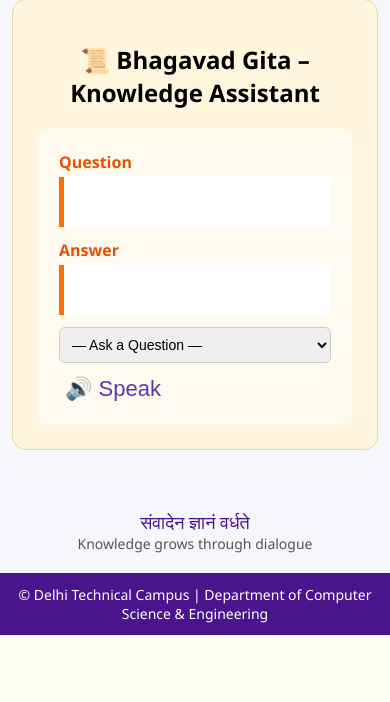
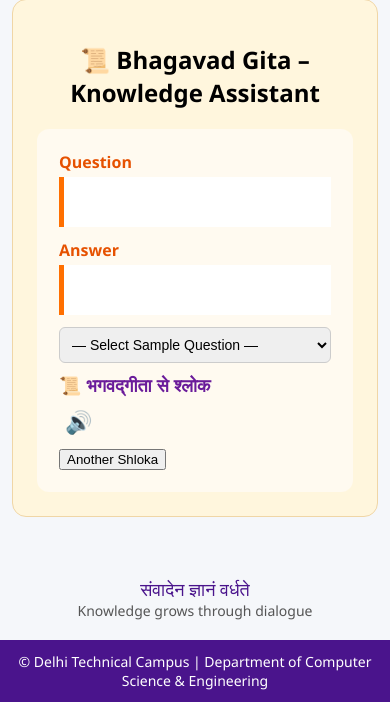
Before and after one commit to svermaa97-collab/Sanskrit-Geeta-Bodh, a Flask app: page / in a window 390 px wide. Shown: the part 1367-2069 px from the top of the page. Before the commit the page ends 2002 px from the top, so only its background shows below. Run offline with Flask 3, Linux system fonts and the light colour scheme.

Commit message:
UI fix: clickable Gita shloka and aligned controls

```diff
--- a/templates/index.html
+++ b/templates/index.html
@@ -132,6 +132,46 @@ header img {
     white-space: pre-line;
 }
 
+/* ===== GITA CONTROL ROW ===== */
+.gita-controls {
+    display: flex;
+    align-items: center;
+    gap: 20px;          /* space between text, speaker, button */
+    margin-top: 12px;
+}
+
+.gita-label {
+    font-size: 18px;
+    font-weight: 600;
+    color: #6a1b9a;
+}
+
+.gita-controls .icon-btn {
+    font-size: 22px;
+    cursor: pointer;
+}
+
+.gita-label-btn {
+    background: none;
+    border: none;
+    font-size: 18px;
+    font-weight: 600;
+    color: #6a1b9a;
+    cursor: pointer;
+    padding: 0;
+}
+
+.gita-label-btn:hover {
+    text-decoration: underline;
+}
+
+
+
+#gita-controls .icon-btn {
+    cursor: pointer;
+}
+
+
 /* ================= FORM LAYOUT ================= */
 .row {
     display: grid;
@@ -219,6 +259,21 @@ footer {
     .page-wrapper {
         padding: 20px 12px;
     }
+
+    .gita-controls {
+        flex-direction: column;
+        align-items: flex-start;
+        gap: 10px;
+    }
+
+    .gita-controls {
+        flex-wrap: wrap;
+        gap: 12px;
+    }
+
+    .gita-actions {
+        justify-content: flex-start;
+    }
 }
 </style>
 </head>
@@ -262,7 +317,7 @@ footer {
     <option value="त्वं कः असि">त्वं कः असि</option>
     <option value="संस्कृतम् किम्">संस्कृतम् किम्</option>
     <option value="भारतस्य राजधानी का">भारतस्य राजधानी का</option>
-    <option value="धन्यवादः">धन्यवादः</option>
+
 </select>
 
 <br><br>
@@ -317,15 +372,25 @@ footer {
 <div id="gita_answer" class="gita-box"></div>
 
 <select id="gita_q" onchange="askGita()">
-    <option value="">— Ask a Question —</option>
+    <option value="">— Select Sample Question —</option>
     <option value="chapters">How many chapters are in Bhagavad Gita?</option>
     <option value="verses">How many verses are in Bhagavad Gita?</option>
-    <option value="shloka">Give me one Bhagavad Gita shloka</option>
+    <option value="krishna">Who narrated the Bhagavad Gita?</option>
+    <option value="arjuna">To whom was Bhagavad Gita spoken?</option>
+    <option value="message">What is the central message of Bhagavad Gita?</option>
 </select>
 
-<div style="margin-top:12px;">
-    <button class="icon-btn" onclick="speakGita()">🔊 Speak</button>
-    <button id="moreBtn" onclick="anotherShloka()" style="display:none;">
+
+<div class="gita-controls">
+    <button class="gita-label-btn" onclick="showShloka()">
+        📜 भगवद्गीता से श्लोक
+    </button>
+
+    <button class="icon-btn" onclick="speakGita()" title="Listen">
+        🔊
+    </button>
+
+    <button id="moreBtn" onclick="anotherShloka()">
         Another Shloka
     </button>
 </div>
@@ -349,12 +414,20 @@ footer {
 /* ===== Sanskrit Chatbot ===== */
 let lastEnglishAnswer = "";
 
+let recognition;
+
 function listen() {
-    const r = new webkitSpeechRecognition();
-    r.lang = "hi-IN";
-    r.start();
-    r.onresult = e => send(e.results[0][0].transcript);
+    if (recognition) recognition.abort();
+
+    recognition = new webkitSpeechRecognition();
+    recognition.lang = "hi-IN";
+    recognition.start();
+
+    recognition.onresult = e => {
+        send(e.results[0][0].transcript);
+    };
 }
+
 
 function selectQuestion() {
     if (sample_q.value) send(sample_q.value);
@@ -407,53 +480,83 @@ const shlokas = [
 let currentGitaText = "";
 
 function askGita() {
-    speechSynthesis.cancel();
+    if (!gita_q.value) return;
+
+    gita_question.innerText =
+        gita_q.options[gita_q.selectedIndex].text;
+
+    let ans = "";
+
+    if (gita_q.value === "chapters")
+        ans = "Bhagavad Gita has 18 chapters.";
+
+    else if (gita_q.value === "verses")
+        ans = "Bhagavad Gita has approximately 700 verses.";
+
+    else if (gita_q.value === "krishna")
+        ans = "Bhagavad Gita was narrated by Lord Krishna.";
+
+    else if (gita_q.value === "arjuna")
+        ans = "Bhagavad Gita was spoken to Arjuna.";
+
+    else if (gita_q.value === "message")
+        ans = "The Bhagavad Gita teaches duty, righteousness, and self-realization.";
+
+    gita_answer.innerText = ans;
+    currentGitaText = ans;
+
     document.getElementById("moreBtn").style.display = "none";
+}
 
-    if (gita_q.value === "chapters") {
-        currentGitaText = "Bhagavad Gita has 18 chapters.";
-        gita_answer.innerText = currentGitaText;
-    }
-    else if (gita_q.value === "verses") {
-        currentGitaText = "Bhagavad Gita has approximately 700 verses.";
-        gita_answer.innerText = currentGitaText;
-    }
-    else if (gita_q.value === "shloka") {
-        showRandomShloka();
-    }
 
-    gita_question.innerText = gita_q.options[gita_q.selectedIndex].text;
+function showShloka() {
+    const s = shlokas[Math.floor(Math.random() * shlokas.length)];
+
+    gita_question.innerText = "भगवद्गीता से श्लोक";
+    currentGitaText = s.sa + "\nMeaning: " + s.en;
+    gita_answer.innerText = currentGitaText;
+
+    document.getElementById("moreBtn").style.display = "inline-block";
 }
+
+
+function speakText(text) {
+    speechSynthesis.cancel();   // stops overlapping
+    const u = new SpeechSynthesisUtterance(text);
+    u.lang = "hi-IN";
+    u.rate = 0.85;
+    speechSynthesis.speak(u);
+}
+
 
 /* 🎤 Speak only when button clicked */
 function speakGita() {
-    if (!currentGitaText) return;
+    if (!currentGitaText) {
+        alert("Please select a question or shloka first.");
+        return;
+    }
 
     speechSynthesis.cancel();
 
-    // Split shloka and meaning
     let parts = currentGitaText.split("Meaning:");
+    const saText = parts[0].trim();
+    const enText = parts[1] ? parts[1].trim() : "";
 
-    const saText = parts[0].trim();
-    const enText = parts.length > 1 ? parts[1].trim() : "";
-
-    // Sanskrit utterance
     const sa = new SpeechSynthesisUtterance(saText);
     sa.lang = "hi-IN";
     sa.rate = 0.75;
 
-    // English utterance
     const en = new SpeechSynthesisUtterance(enText);
     en.lang = "en-IN";
     en.rate = 0.95;
 
-    // Chain them
     sa.onend = () => {
         if (enText) speechSynthesis.speak(en);
     };
 
     speechSynthesis.speak(sa);
 }
+
 
 
 /* 🔁 Another shloka */
```
